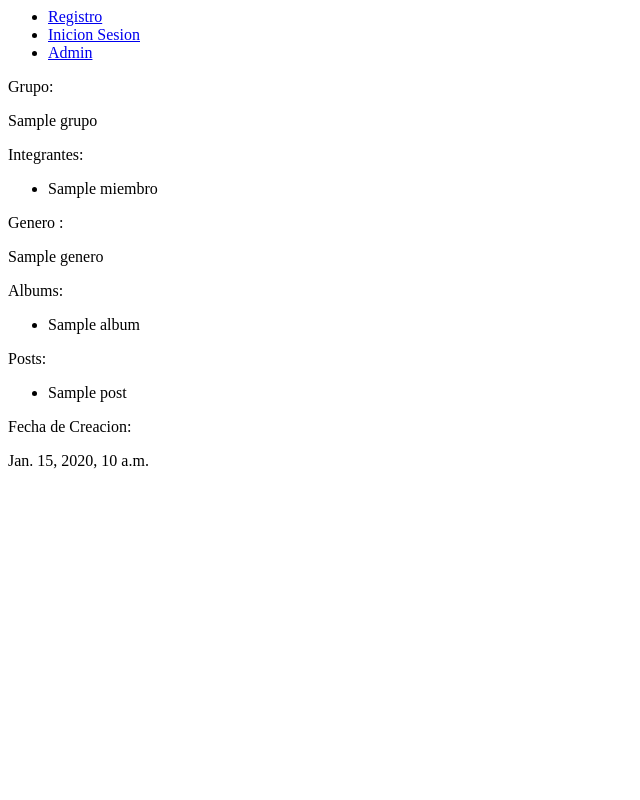
After one commit to ChampionSean/RT-Proyecto04, a Django app: page /rSocial/banda/1 in a window 1280 px wide. The commit adds this page. Shown: the whole page, without its empty margins (0-640 px from the left). Run offline with Django 3.2, Linux system fonts and the light colour scheme; tables that the repository leaves empty hold one stand-in row (values such as "Sample post").

Commit message:
nueva version

```diff
--- a/SocialN/rSocial/models.py
+++ b/SocialN/rSocial/models.py
@@ -18,6 +18,7 @@ class usuario(models.Model):
 	email = models.EmailField(max_length=50)
 	password = models.CharField(max_length=50)
 	isAdmin = models.BooleanField(default=False)
+	inSesion = models.BooleanField(default=False)
 
 class album(models.Model):
 	id_album = models.AutoField(primary_key = True)
--- a/SocialN/rSocial/templates/InicioSesion.html
+++ b/SocialN/rSocial/templates/InicioSesion.html
@@ -1,7 +1,3 @@
-<ul>
-<li><a href="/rSocial/registro">Registro</a></li>
-<li><a href="/rSocial/Inicio">Inicion Sesion</a></li>
-<li><a href="/admin">Admin</a></li>
 </ul>
 <form action="/rSocial/Inicio/" method="post">{% csrf_token %}
 {{ formulario }}
--- /dev/null
+++ b/SocialN/rSocial/templates/grupos.html
@@ -0,0 +1,54 @@
+<ul>
+{% if Logeado %}
+<li><a href="/rSocial/salir/{{ usuariod }}">Salir</a></li>
+<li>Usuario</li>
+<li>{{ usuario }}</li>
+<li>{{ usuariod }}</li>
+{% else %}
+<li><a href="/rSocial/registro">Registro</a></li>
+<li><a href="/rSocial/Inicio">Inicion Sesion</a></li>
+<li><a href="/admin">Admin</a></li>
+{% endif %}
+
+</ul>
+<p>Grupo: </p>
+{{ nombre }}
+{% if hay_integrante %}
+<p>Integrantes:</p>
+    <ul>
+    {% for post in integrantes %}
+        <li>{{ post.nombre }}</li>
+    {% endfor %}
+    </ul>
+{% else %}
+    <p>No hay integrantes</p>
+{% endif %}
+
+<p>Genero : </p>
+{{ g }}
+
+{% if hay_album %}
+<p>Albums: </p>
+    <ul>
+    {% for post in album %}
+        <li>{{ post.nombre }}</li>
+    {% endfor %}
+    </ul>
+{% else %}
+    <p>No hay albums</p>
+{% endif %}
+
+{% if hay_post %}
+<p>Posts: </p>
+    <ul>
+    {% for post in post %}
+        <li>{{ post.titulo }}</li>
+    {% endfor %}
+    </ul>
+{% else %}
+    <p>No hay posts</p>
+{% endif %}
+
+
+<p>Fecha de Creacion:</p>
+{{ fecha }}
--- a/SocialN/rSocial/templates/registro.html
+++ b/SocialN/rSocial/templates/registro.html
@@ -1,8 +1,3 @@
-<ul>
-<li><a href="/rSocial/registro">Registro</a></li>
-<li><a href="/rSocial/Inicio">Inicion Sesion</a></li>
-<li><a href="/admin">Admin</a></li>
-</ul>
 <form action="/rSocial/registro/" method="post">{% csrf_token %}
 {{ formulario }}
 {{ mensaje }}
--- a/SocialN/rSocial/urls.py
+++ b/SocialN/rSocial/urls.py
@@ -3,10 +3,13 @@ from django.conf.urls import url
 from . import views
 
 urlpatterns = [
+
     url(r'^$', views.index, name='index'),
     url(r'^registro/$', views.registro, name='registro'),
     url(r'^Inicio/$', views.Inicio, name='Inicio'),
+    url(r'^salir/(.+)$', views.salir, name='salir'),
     url(r'^Perfil/(.+)$', views.Perfil, name='Perfil'),
-    url(r'^grupo/(.+)$', views.grupo, name='grupo'),
+    url(r'^banda/(.+)$', views.Controller, name='Controller'),
+    url(r'^(.+)$', views.index2, name='index2'),
 
 ]
--- a/SocialN/rSocial/views.py
+++ b/SocialN/rSocial/views.py
@@ -7,10 +7,29 @@ from form import RegistroUsuario, InicioSesion
 from django.contrib.auth import authenticate, get_backends,login
 from django.core.urlresolvers import reverse
 
+
+
+def index2(request, id2):
+	b = usuario.objects.get(id_usuario=id2)
+	if b.inSesion == True:
+	    t = get_template("index.html")
+	    group_list = grupo.objects.order_by("id_grupo")
+	    post_list = post.objects.order_by("id_post")
+	    bandera1 = False
+	    bandera2 = False
+	    if not (post_list.count()==0):
+		    bandera1 = True
+	    if not (group_list.count() == 0):
+	        bandera2 = True
+	    html = t.render(RequestContext(request, {"nombre":b.nombre, "Logeado":True,"hay_posts":bandera1,"hay_grupos":bandera2,"post_list":post_list,"group_list":group_list, "usuario":id2}))
+	    return HttpResponse(html)
+
+
+
 def index(request):
 	t = get_template("index.html")
+	group_list = grupo.objects.order_by("id_grupo")
 	post_list = post.objects.order_by("id_post")
-	group_list = grupo.objects.order_by("id_grupo")
 	bandera1 = False
 	bandera2 = False
 	if not (post_list.count()==0):
@@ -52,6 +71,8 @@ def Inicio(request):
 			em = form.cleaned_data['email']
 			if not(usuario.objects.filter(email=em).count()==0):
 				user = usuario.objects.get(email=em)
+				user.inSesion = True
+				user.save()
 				return HttpResponseRedirect(reverse('Perfil', args=(user.id_usuario,)))
 				#pasar user kawart
 	else:
@@ -62,13 +83,73 @@ def Inicio(request):
 
 def Perfil(request, id2):
 	b = usuario.objects.get(id_usuario=id2)
-	t = get_template("perfil.html")
-	html = t.render(RequestContext(request,{"nombre":b.nombre, "esAdmin":b.isAdmin}))
-	return HttpResponse(html)
+	if b.inSesion == True:
+	    return HttpResponseRedirect(reverse('index2', args=(b.id_usuario,)))
+	else:
+		form = InicioSesion()
+		t=get_template("perfil.html")
+		html = t.render(RequestContext(request,{"Logeado":False, "formulario":form}))
+		return HttpResponse(html)
 
 	# Create your views here.
-def grupo(request, id2):
-	b = grupo.objects.get(id_grupo=id2)
-	t = get_template("grupo.html")
-	html = t.render(RequestContext(request, {"nombre":b.nombre, "integrantes":miembro.objects.filter(fk_miembro_grupo=b.id_grupo)	, "genero":b.fk_grupo_genero, "album":, "post":, "fecha"}))
+
+def salir(request, id2):
+	usr = usuario.objects.get(id_usuario=id2)
+	if len(id2) == 3:
+		usr = usuario.objects.get(id_usuario=id2[2])
+	usr.inSesion = False
+	return index(request)
+
+
+def paginas(request, id2):
+	usr = None
+	if len(id2)==3:
+		usr = usuario.objects.get(id_usuario=id2[2])
+	p = post.objects.get(id_post=id2[0])
+	if not(user == None):
+		t=get_template("posts.html")
+		html = t.render(RequestContext(request, {"Logeado":True, "usuario":usr.nombre, "usuariod":id2[2], "titulo":p.titulo, "cuerpo":p.body}))
+		return HttpResponse(html)
+	else:
+		t = get_template("post.html")
+		html = t.render(RequestContext(request, {"Logeado":False, "titulo":p.titulo, "cuerpo":p.body}))
+		return HttpResponse(html)
+
+
+def Controller(request, id2):
+	if len(id2)==3:
+		usr = usuario.objects.get(id_usuario=id2[2])
+		if usr.inSesion:
+			b = grupo.objects.get(id_grupo=id2[0])
+			t = get_template("grupos.html")
+			a = False
+			z = False
+			c = False
+			if not (miembro.objects.filter(fk_miembro_grupo=b.id_grupo).count()==0):
+				a = True
+			if not (album.objects.filter(fk_album_grupo=b.id_grupo).count()==0):
+				z = True
+			if not (post.objects.filter(id_grupo_post=b.id_grupo).count()==0):
+				c = True
+			ggg = b.fk_grupo_genero.nombre
+			html = t.render(RequestContext(request, {"Logeado":True, "usuario": usr.nombre, "usuariod":id2[2],"nombre":b.nombre, "integrantes":miembro.objects.filter(fk_miembro_grupo=b.id_grupo), "g":ggg, "album":album.objects.filter(fk_album_grupo=b.id_grupo), "post":post.objects.filter(id_grupo_post=b.id_grupo), "fecha":b.fecha_inicio, "hay_integrante":a, "hay_album":z, "hay_post":c}))
+			return HttpResponse(html)
+		else:
+			form = InicioSesion()
+			t=get_template("perfil.html")
+			html = t.render(RequestContext(request,{"Logeado":False, "formulario":form}))
+			return HttpResponse(html)
+	b = grupo.objects.get(id_grupo=id2[0])
+	t = get_template("grupos.html")
+	a = False
+	z = False
+	c = False
+	if not (miembro.objects.filter(fk_miembro_grupo=b.id_grupo).count()==0):
+		a = True
+	if not (album.objects.filter(fk_album_grupo=b.id_grupo).count()==0):
+		z = True
+	if not (post.objects.filter(id_grupo_post=b.id_grupo).count()==0):
+		c = True
+	ggg = b.fk_grupo_genero.nombre
+	html = t.render(RequestContext(request, {"nombre":b.nombre, "integrantes":miembro.objects.filter(fk_miembro_grupo=b.id_grupo), "g":ggg, "album":album.objects.filter(fk_album_grupo=b.id_grupo), "post":post.objects.filter(id_grupo_post=b.id_grupo), "fecha":b.fecha_inicio, "hay_integrante":a, "hay_album":z, "hay_post":c}))
 	return HttpResponse(html)
```
Also changed, not shown: SocialN/rSocial/templates/index.html (+9 -3 lines), SocialN/rSocial/templates/perfil.html (+8 -1 lines), SocialN/rSocial/templates/posts.html (added, +13 -0 lines), SocialN/rSocial/migrations/0005_auto_20160420_2100.py (added), SocialN/rSocial/templates/grupo.html (deleted), 4 other files.
